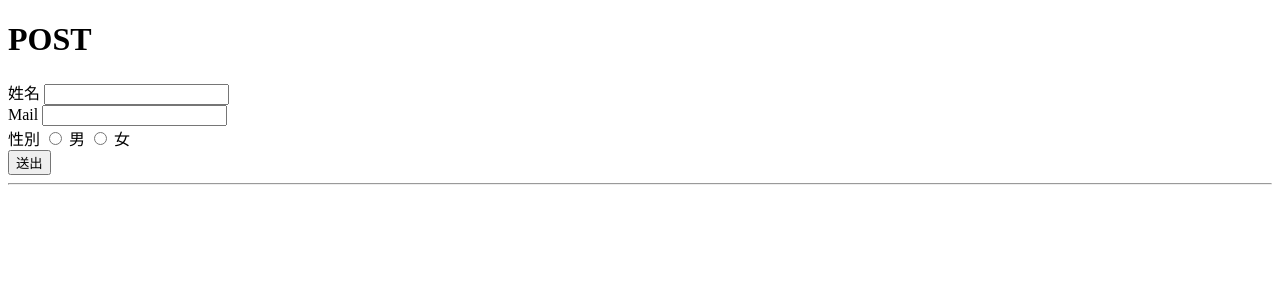
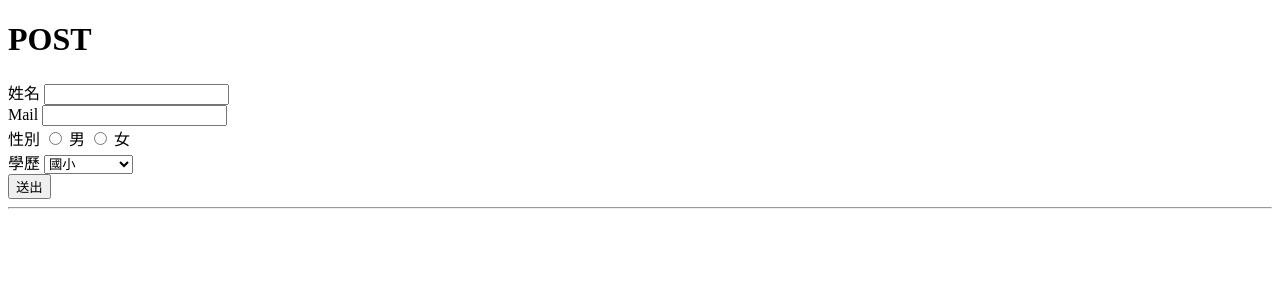
Before and after one commit to a19860101/PHP-13-20210607, a PHP site: page / in a window 1280 px wide. Shown: the top 300 px of the page. Run offline with PHP 8.4, Linux system fonts and the light colour scheme.

Commit message:
20210616

```diff
--- a/form/index.php
+++ b/form/index.php
@@ -26,6 +26,16 @@
             <input type="radio" name="gender" value="女" id="female">
             <label for="female">女</label>
         </div>
+        <div>
+            <label for="edu">學歷</label>
+            <select name="edu" id="edu">
+                <option value="國小">國小</option>
+                <option value="國中">國中</option>
+                <option value="高中職">高中職</option>
+                <option value="大專院校">大專院校</option>
+                <option value="研究所以上">研究所以上</option>
+            </select>
+        </div>
         <input type="submit" value="送出">
     </form>
     <hr>
```
Also changed, not shown: form/result.php (+6 -1 lines).
